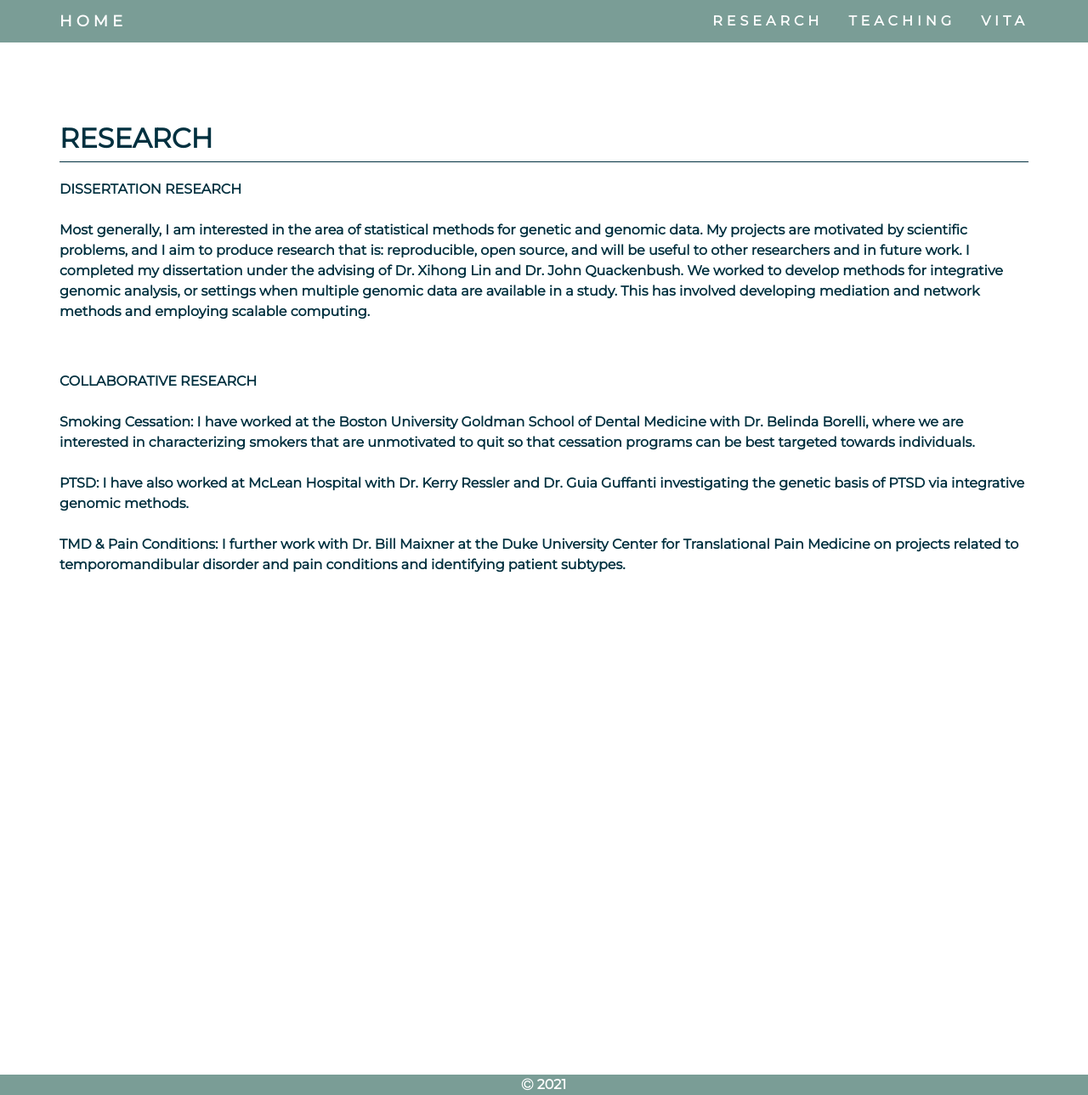
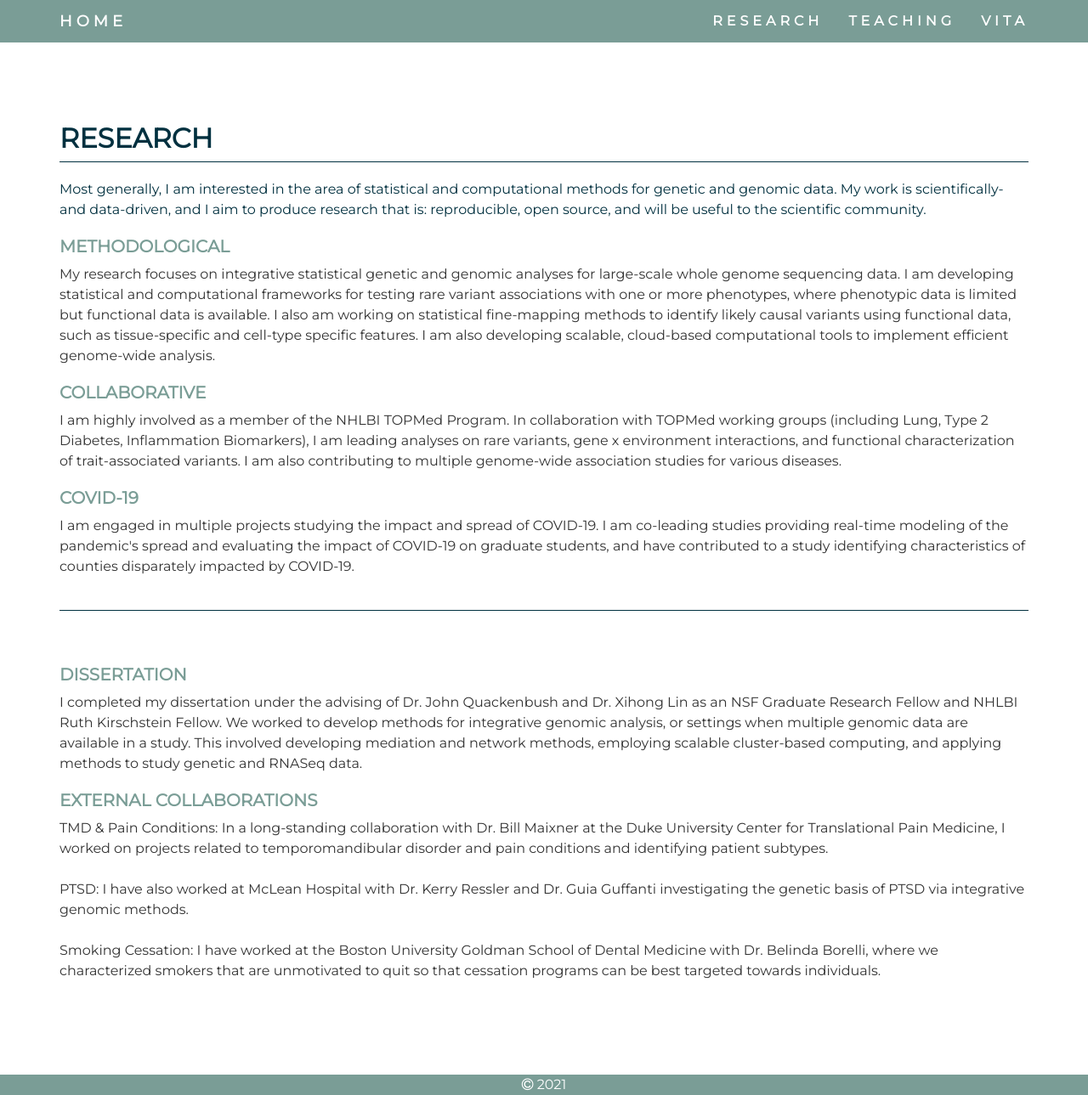
Before and after one commit to sheilagaynor/sheilagaynor.github.io, a Jekyll site: the page built from research.html, in a window 1280 px wide and 1289 px high. Shown: the whole window at 85% size. Built offline with Jekyll 4.4.1, drawn with Linux system fonts in a browser that asks for light colours.

Commit message:
updates to research, main page, and misc

```diff
--- a/index.html
+++ b/index.html
@@ -8,7 +8,7 @@ title: Sheila Gaynor
     <h1>SHEILA GAYNOR</h1>
     <hr>
     <p>
-        I am a postdoctoral research fellow in the Biostatistics department at the Harvard T.H. Chan School of Public Health, working with <a href='https://www.hsph.harvard.edu/xihong-lin/' target='_blank'>Xihong Lin</a>. My research focuses on integrative statistical genetic and genomics, network analysis, high performance computing, and computational biology.
+        I am a postdoctoral research fellow and <a href='https://biodatacatalyst.nhlbi.nih.gov/fellows/cohort1' target='_blank'>NHLBI BioData Catalyst fellow</a> in the Biostatistics department at the Harvard T.H. Chan School of Public Health, working with <a href='https://www.hsph.harvard.edu/xihong-lin/' target='_blank'>Xihong Lin</a>. My research focuses on integrative statistical genetic and genomics, network analysis, large-scale computing, and computational biology. I develop statistical and computational methods and lead collaborative research as a member of the <a href='https://www.nhlbiwgs.org/' target='_blank'>NHLBI TOPMed Program</a>.
     </p>
     <p>
         I completed my PhD, titled "Statistical Methods for Integratively Characterizing Genetic and Genomic Data" in April 2018, under the advisement of <a href='https://www.hsph.harvard.edu/john-quackenbush/' target='_blank'>John Quackenbush</a> and <a href='https://www.hsph.harvard.edu/xihong-lin/' target='_blank'>Xihong Lin</a>. I obtained my B.S.P.H. in Biostatistics and B.A. in Mathematics at the University of North Carolina at Chapel Hill.
@@ -25,7 +25,7 @@ title: Sheila Gaynor
         <div class='col-sm-3'>
             <ul class='list-inline text-center'>
                 <li class='list-inline-item'>
-                    <a href='https://github.com/sheilagaynor/Resume/blob/master/Gaynor_Resume.pdf' target='_blank'>
+                    <a href='https://github.com/sheilagaynor/resume/blob/master/Gaynor_Short_Resume.pdf' target='_blank'>
                         <span class='fa-stack fa-lg'>
                             <i class='fa fa-circle fa-stack-2x'></i>
                             <i class='fa fa-list-alt fa-stack-1x'></i>
@@ -34,7 +34,7 @@ title: Sheila Gaynor
                 </li>
             </ul>
             <p>
-                <a href='https://github.com/sheilagaynor/Resume/blob/master/Gaynor_Resume.pdf' target='_blank'>Resume</a>
+                <a href='https://github.com/sheilagaynor/resume/blob/master/Gaynor_Short_Resume.pdf' target='_blank'>Resume</a>
             </p>
         </div>
         <div class='col-sm-3'>
--- a/research.html
+++ b/research.html
@@ -8,19 +8,34 @@ title: Sheila Gaynor
     <h1>RESEARCH</h1>
     <hr>
     <p>
-        <strong>DISSERTATION RESEARCH
-        <br><br>
-        Most generally, I am interested in the area of statistical methods for genetic and genomic data. My projects are motivated by scientific problems, and I aim to produce research that is: reproducible, open source, and will be useful to other researchers and in future work. I completed my dissertation under the advising of Dr. Xihong Lin and Dr. John Quackenbush. We worked to develop methods for integrative genomic analysis, or settings when multiple genomic data are available in a study. This has involved developing mediation and network methods and employing scalable computing.
+    Most generally, I am interested in the area of statistical and computational methods for genetic and genomic data. My work is scientifically- and data-driven, and I aim to produce research that is: reproducible, open source, and will be useful to the scientific community.
     </p>
-    <br><br>
     <p>
-        <strong>COLLABORATIVE RESEARCH
-        <br><br>
-        Smoking Cessation: I have worked at the Boston University Goldman School of Dental Medicine with Dr. Belinda Borelli, where we are interested in characterizing smokers that are unmotivated to quit so that cessation programs can be best targeted towards individuals.
+        <h2>METHODOLOGICAL</h2>
+        My research focuses on integrative statistical genetic and genomic analyses for large-scale whole genome sequencing data. I am developing statistical and computational frameworks for testing rare variant associations with one or more phenotypes, where phenotypic data is limited but functional data is available. I also am working on statistical fine-mapping methods to identify likely causal variants using functional data, such as tissue-specific and cell-type specific features. I am also developing scalable, cloud-based computational tools to implement efficient genome-wide analysis.
+    </p>
+    <p>
+        <h2>COLLABORATIVE</h2>
+        I am highly involved as a member of the NHLBI TOPMed Program. In collaboration with TOPMed working groups (including Lung, Type 2 Diabetes, Inflammation Biomarkers), I am leading analyses on rare variants, gene x environment interactions, and functional characterization of trait-associated variants. I am also contributing to multiple genome-wide association studies for various diseases.
+    </p>
+    <p>
+        <h2>COVID-19</h2>
+        I am engaged in multiple projects studying the impact and spread of COVID-19. I am co-leading studies providing real-time modeling of the pandemic's spread and evaluating the impact of COVID-19 on graduate students, and have contributed to a study identifying characteristics of counties disparately impacted by COVID-19.
+    </p>
+    <br>
+    <hr>
+    <br>
+    <p>
+        <h2>DISSERTATION</h2>
+        I completed my dissertation under the advising of Dr. John Quackenbush and Dr. Xihong Lin as an NSF Graduate Research Fellow and NHLBI Ruth Kirschstein Fellow. We worked to develop methods for integrative genomic analysis, or settings when multiple genomic data are available in a study. This involved developing mediation and network methods, employing scalable cluster-based computing, and applying methods to study genetic and RNASeq data.
+    </p>
+    <p>
+        <h2>EXTERNAL COLLABORATIONS</h2>
+        TMD & Pain Conditions: In a long-standing collaboration with Dr. Bill Maixner at the Duke University Center for Translational Pain Medicine, I worked on projects related to temporomandibular disorder and pain conditions and identifying patient subtypes.
         <br><br>
         PTSD: I have also worked at McLean Hospital with Dr. Kerry Ressler and Dr. Guia Guffanti investigating the genetic basis of PTSD via integrative genomic methods.
         <br><br>
-        TMD & Pain Conditions: I further work with  Dr. Bill Maixner at the Duke University Center for Translational Pain Medicine on projects related to temporomandibular disorder and pain conditions and identifying patient subtypes.
+        Smoking Cessation: I have worked at the Boston University Goldman School of Dental Medicine with Dr. Belinda Borelli, where we characterized smokers that are unmotivated to quit so that cessation programs can be best targeted towards individuals.
         <br><br>
     </p>
 </div>
--- a/vita.html
+++ b/vita.html
@@ -15,7 +15,7 @@ title: Sheila Gaynor
         </div>
         <br>
         <div class='col-sm-4 text-center'>
-            <img src='/assets/images/sheilagaynor.jpg' class='img-responsive img-circle margin' style='max-width: 350px'>
+            <img src='/assets/images/GaynorPicture.jpg' class='img-responsive img-circle margin' style='max-width: 350px'>
         </div>
     </div>
 </div>
@@ -28,7 +28,7 @@ title: Sheila Gaynor
         <div class='col-sm-3'>
             <ul class='list-inline text-center'>
                 <li class='list-inline-item'>
-                    <a href='https://github.com/sheilagaynor/Resume/blob/master/Gaynor_Resume.pdf' target='_blank'>
+                    <a href='https://github.com/sheilagaynor/resume/blob/master/Gaynor_Short_Resume.pdf' target='_blank'>
                         <span class='fa-stack fa-lg'>
                             <i class='fa fa-circle fa-stack-2x'></i>
                             <i class='fa fa-list-alt fa-stack-1x'></i>
@@ -36,7 +36,7 @@ title: Sheila Gaynor
                     </a>
                 </li>
             </ul>
-            <a href='https://github.com/sheilagaynor/Resume/blob/master/Gaynor_Resume.pdf' target='_blank'>Resume</a>
+            <a href='https://github.com/sheilagaynor/resume/blob/master/Gaynor_Short_Resume.pdf' target='_blank'>Resume</a>
         </div>
         <div class='col-sm-3'>
             <ul class='list-inline text-center'>
```
Also changed, not shown: 5 other files.
